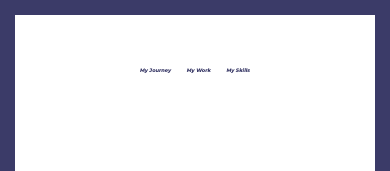
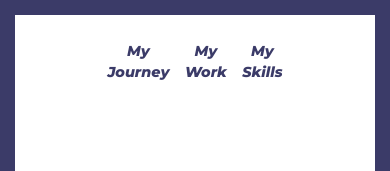
Before and after one commit to Smerly/My-Portfolio, a React (Create React App) app in the folder portfolio/: page / in a window 390 px wide. Shown: the top 171 px of the page. Built offline with nearby package versions, Linux system fonts and the light colour scheme.

Commit message:
Fixed responsiveness of projects section

```diff
--- a/portfolio/src/Main/Main.css
+++ b/portfolio/src/Main/Main.css
@@ -6,9 +6,8 @@
   text-decoration: none;
   font-weight: 600;
   transition: 0.2s;
-  font-size: 1.3vw;
-  margin-right: 1vw;
-  margin-left: 1vw;
+  font-size: 1.5rem;
+  margin: 1vw;
 }
 
 .navbar-item:hover {
@@ -154,7 +153,26 @@ li {
   font-size: 2.5vh;
 }
 
+.cards {
+  display: flex;
+  flex-direction: row;
+  margin-top: 10vh;
+}
+
+.cards-resized {
+  display: flex;
+  flex-direction: column;
+  margin-top: 10vh;
+}
+
 .resp-tech-projects {
+  height: auto;
+  display: flex;
+  flex-direction: column;
+  align-items: "center";
+}
+
+.resp-tech-projects-resized {
   height: auto;
   display: flex;
   flex-direction: column;
@@ -292,8 +310,8 @@ div.card {
   align-items: center;
   position: sticky;
   padding: 3%;
-  width: 38vw;
-  height: 12vh;
+  width: 50vw;
+  height: 10vh;
   margin-top: 5px;
   right: 10%;
 }
@@ -316,8 +334,12 @@ div.card {
 }
 
 .bordered {
-  border: 4px #d6e8ff solid;
+  border: 4px solid;
   transition: 0.2s;
+  border-radius: 6px;
+  border-image-slice: 1;
+  border-width: 5px;
+  border-image-source: linear-gradient(90deg, #d6e8ff 0%, #6493c7 50%, #d6e8ff 100%);
 }
 
 .footer-row {
@@ -388,6 +410,11 @@ div.card {
 @media only screen and (max-width: 1000px) {
   .border-skills-work {
     width: 20vw;
+  }
+}
+@media only screen and (max-width: 768px) {
+  .navbar-item {
+    font-size: 0.9rem;
   }
 }
 @media only screen and (max-height: 768px) {
--- a/portfolio/src/Main/Main.scss
+++ b/portfolio/src/Main/Main.scss
@@ -11,9 +11,11 @@ $my-secondary: #d6e8ff;
 	text-decoration: none;
 	font-weight: 600;
 	transition: 0.2s;
-	font-size: 1.3vw;
-	margin-right: 1vw;
-	margin-left: 1vw;
+	// width: 150px;
+	font-size: 1.5rem;
+	// margin-right: 1vw;
+	// margin-left: 1vw;
+	margin: 1vw;
 }
 
 .navbar-item:hover {
@@ -156,7 +158,27 @@ li {
 .sec-2-resp {
 	font-size: 2.5vh;
 }
+
+.cards {
+	display: flex;
+	flex-direction: row;
+	margin-top: 10vh;
+}
+
+.cards-resized {
+	display: flex;
+	flex-direction: column;
+	margin-top: 10vh;
+
+}
 .resp-tech-projects {
+	height: auto;
+	display: flex;
+	flex-direction: column;
+	align-items: 'center';
+}
+
+.resp-tech-projects-resized {
 	height: auto;
 	display: flex;
 	flex-direction: column;
@@ -311,8 +333,8 @@ div.card {
 	align-items: center;
 	position: sticky;
 	padding: 3%;
-	width: 38vw;
-	height: 12vh;
+	width: 50vw;
+	height: 10vh;
 	// height: 100px;
 	margin-top: 5px;
 	right: 10%;
@@ -337,9 +359,15 @@ div.card {
 }
 
 .bordered {
-	border: 4px $my-secondary solid;
+	border: 4px solid;
 	transition: 0.2s;
+	border-radius: 6px;
+	border-image-slice: 1;
+	border-width: 5px;
+	border-image-source: linear-gradient(90deg, rgba(214,232,255,1) 0%, rgb(100, 147, 199) 50%, rgba(214,232,255,1) 100%);
+
 }
+
 
 .footer-row {
 	display: flex;
@@ -411,6 +439,14 @@ div.card {
 	.border-skills-work {
 		width: 20vw;
 	}
+}
+
+@media only screen and (max-width: 768px) {
+	.navbar-item {
+		// width: 10px;
+		font-size: 0.9rem;
+	}
+
 }
 @media only screen and (max-height: 768px) {
 	// .bg2 {
--- a/portfolio/src/Main/MainComponents/Work.js
+++ b/portfolio/src/Main/MainComponents/Work.js
@@ -12,8 +12,18 @@ import MangaLIVE from '../../static/images/Manga-LIVE2.png';
 import Triage from '../../static/images/triageLogo.png';
 import OmniConnx from '../../static/images/OmniConnx.png';
 import Multitask from '../../static/images/MultiTask_Logo.png';
+import { useState, useLayoutEffect } from 'react';
 
 function Work() {
+	const [size, setSize] = useState({width: window.innerWidth, height: window.innerHeight})
+	useLayoutEffect(() => {
+		// add an event listener for the window.
+			// if the event 'resize' happened to window, then run function to update
+			return window.addEventListener('resize', () => {
+				setSize({width: window.innerWidth, height: window.innerHeight})
+			})
+		}, [])
+	console.log(size)
 	const handleLink = (link) => {
 		window.open(`${link}`);
 	};
@@ -30,11 +40,7 @@ function Work() {
 			</header>
 
 			<div
-				style={{
-					display: 'flex',
-					flexDirection: 'row',
-					marginTop: '10vh',
-				}}
+				className={size.width > 1250 ? 'cards work' : 'cards-resized work'}
 			>
 				{/*   Multitask Card   */}
 				<div className="outside-card">
--- /dev/null
+++ b/portfolio/src/useResize.js
@@ -0,0 +1,18 @@
+import React, { useLayoutEffect, useState } from 'react';
+
+export function useResize() {
+    // Make useState variable for storing this
+    const [size, setSize] = useState({width: window.innerWidth, height: window.innerHeight})
+
+    // useLayoutEffect to make it so you set it onmount
+    useLayoutEffect(() => {
+    // add an event listener for the window.
+        // if the event 'resize' happened to window, then run function to update
+        // return the event listener in a callback to make sure it keeps going
+        return window.addEventListener('resize', () => {
+            setSize({width: window.innerWidth, height: window.innerHeight})
+        })
+    }, [])
+
+
+}
```
Also changed, not shown: 2 other files (tests, documents, lock files or other folders).
